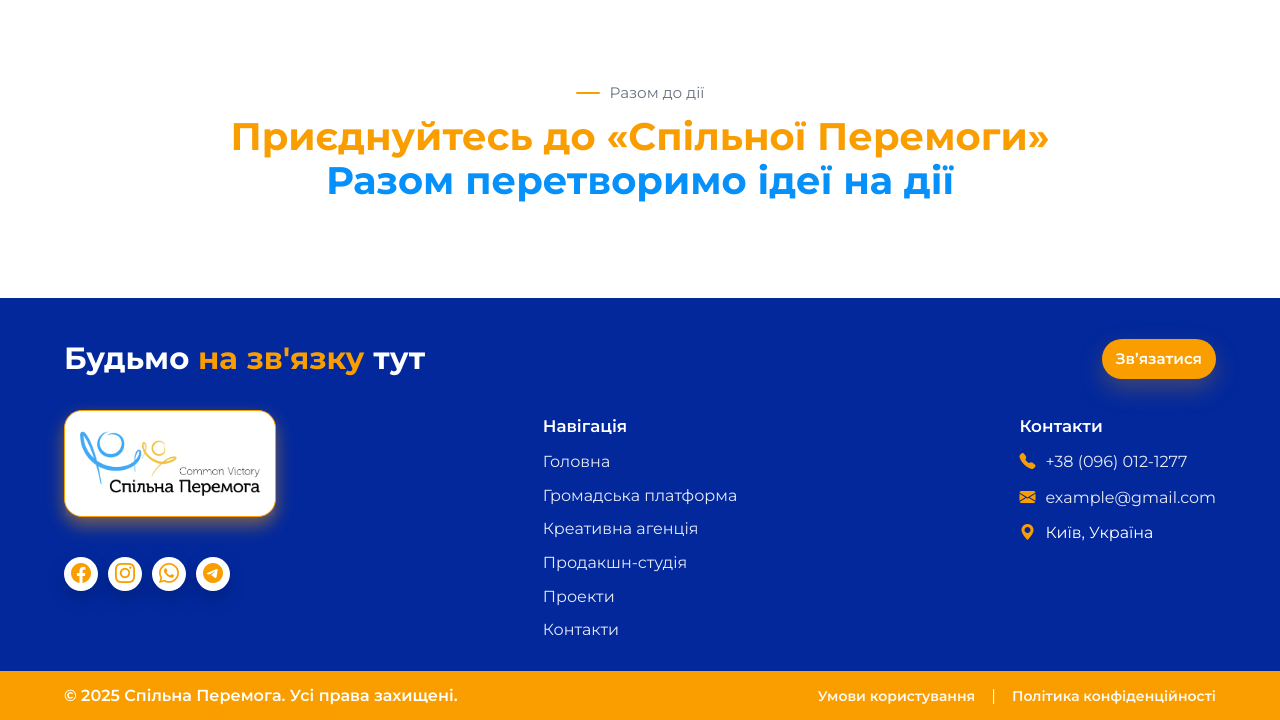
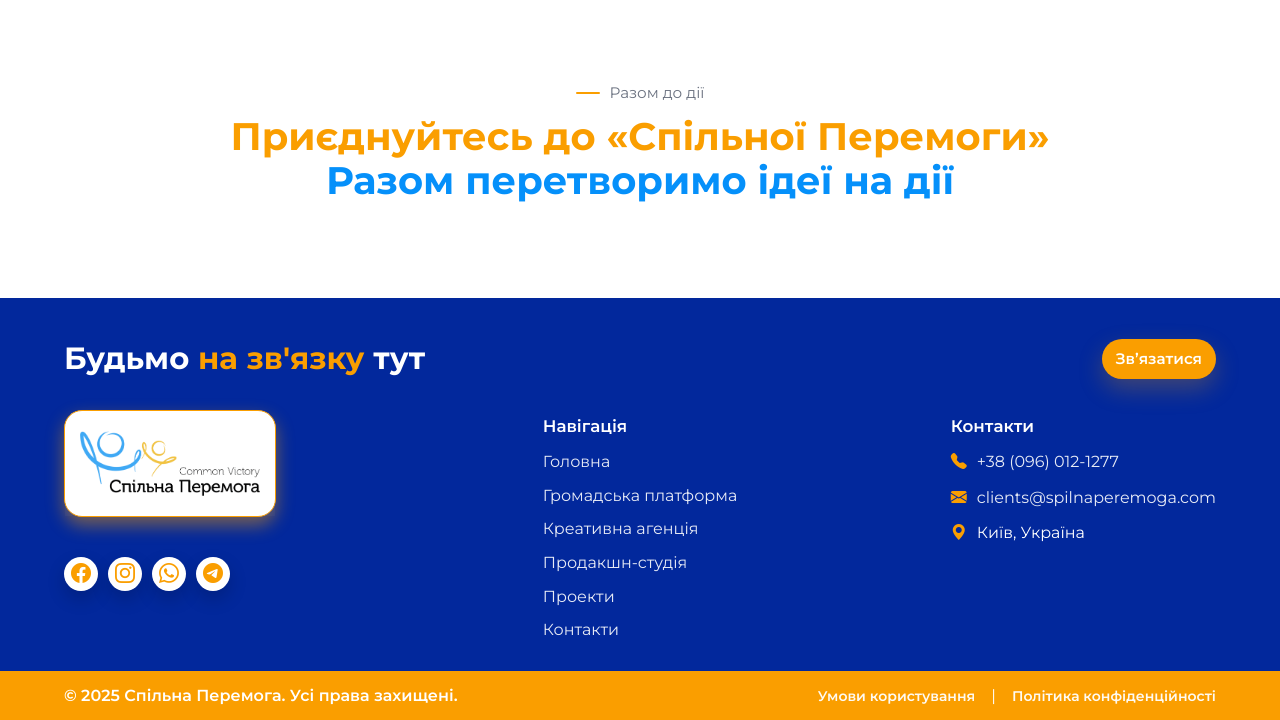
Before and after one commit to basingerf-felix/spilna_peremoga_website, a Django app: page /about/ in a window 1280 px wide. Shown: the part 3731-4451 px from the top of the page. Run offline with Django 5.2, Linux system fonts and the light colour scheme.

Commit message:
changed mail

```diff
--- a/main/templates/main/index.html
+++ b/main/templates/main/index.html
@@ -1131,7 +1131,7 @@
         <div class="ct-block">
           <h3>{% trans "Контакти" %}</h3>
           <p>{% trans "Телефон" %}: +38 (096) 012-1277</p>
-          <p>{% trans "Електронна пошта" %}: example@gmail.com</p>
+          <p>{% trans "Електронна пошта" %}: clients@spilnaperemoga.com</p>
         </div>
 
         <div class="ct-block">
--- a/templates/base.html
+++ b/templates/base.html
@@ -255,7 +255,7 @@
       <h3 class="ft-h3">{% trans "Контакти" %}</h3>
       <ul class="ft-contacts-list">
         <li><i class="bi bi-telephone-fill"></i> <a href="tel:+380960121277">+38 (096) 012-1277</a></li>
-        <li><i class="bi bi-envelope-fill"></i> <a href="mailto:example@gmail.com">example@gmail.com</a></li>
+        <li><i class="bi bi-envelope-fill"></i> <a href="mailto:clients@spilnaperemoga.com">clients@spilnaperemoga.com</a></li>
         <li><i class="bi bi-geo-alt-fill"></i>
           <span>Київ, Україна</span>
         </li>
```
